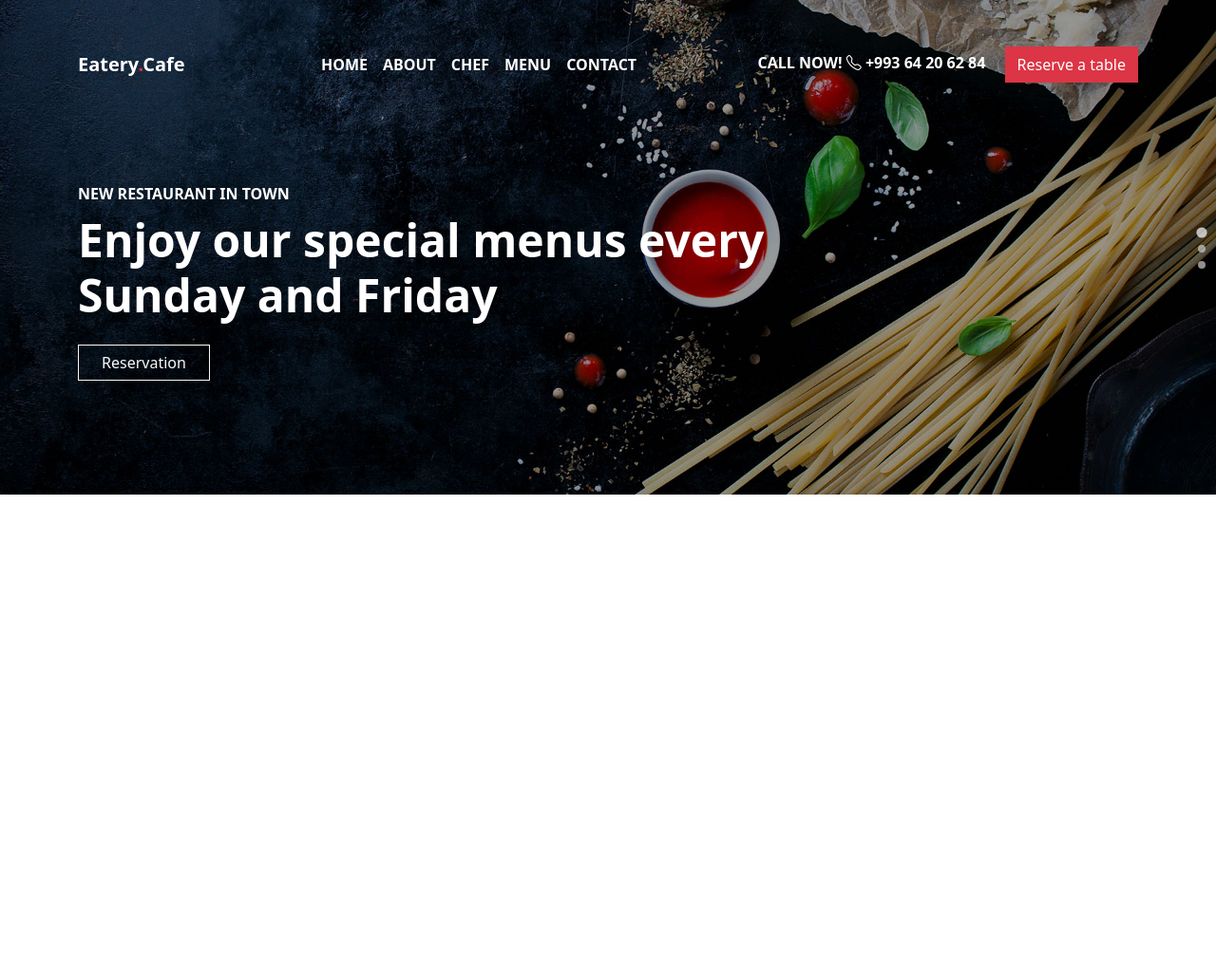
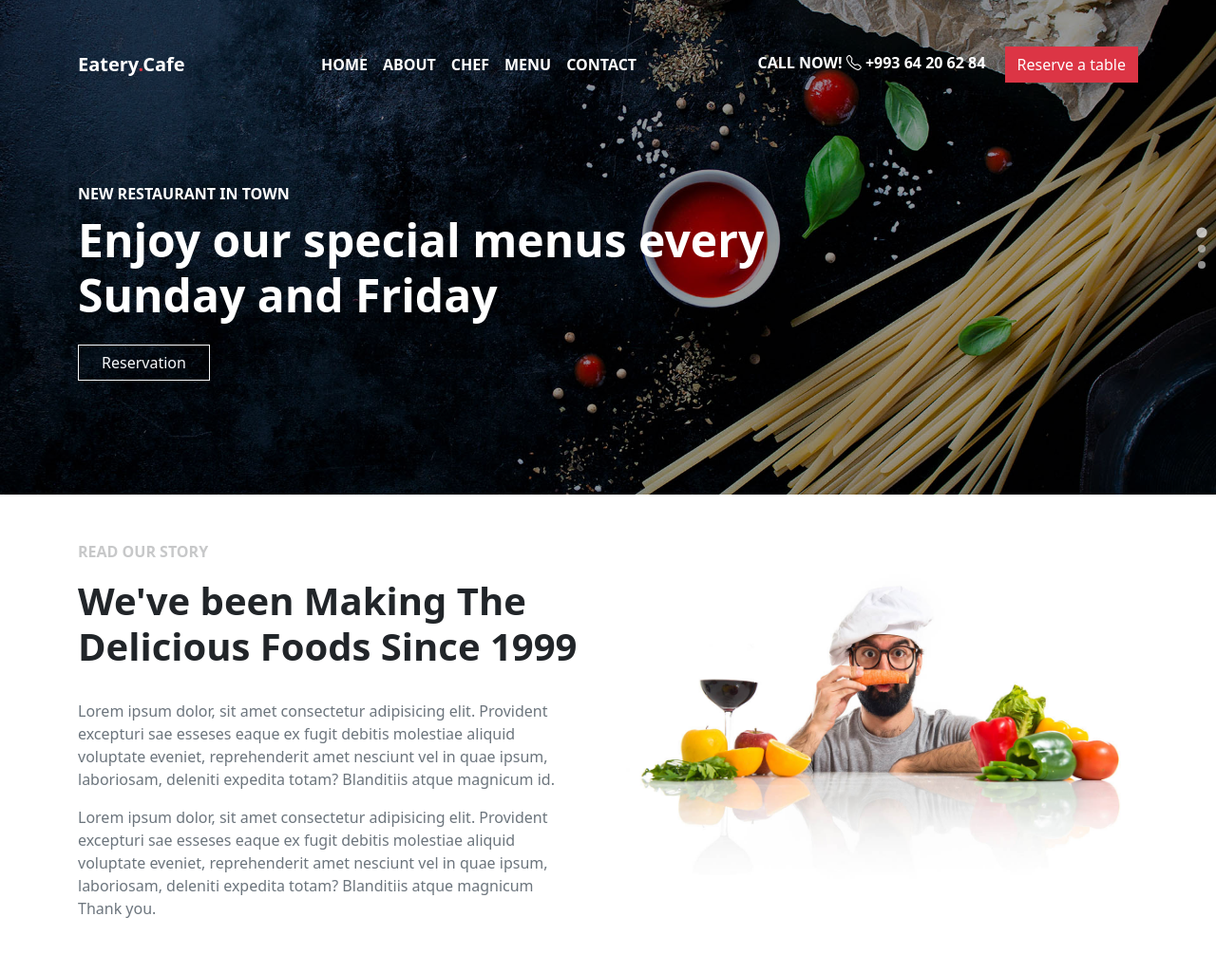
Before and after one commit to Arslanov-M/AS2, a plain HTML site: page index.html in a window 1280 px wide. Shown: the whole page at 95% size. Before the commit the page ends 800 px from the top, so only its background shows below. Drawn offline with Linux system fonts and the light colour scheme.

Commit message:
Connected section-2

```diff
--- a/index.html
+++ b/index.html
@@ -199,6 +199,27 @@
             </ul>
         </div>
     </section>
+    <!-- section-2 -->
+    <div class="container-xl py-5">
+        <div class="row text-center text-lg-start">
+            <div class="col-12 col-lg-6" data-aos="zoom-out" data-aos-duration="2500">
+                <div class="fw-bold opacity-25">READ OUR STORY</div>
+                <div class="h1 fw-bold py-3">
+                    <div>We've been Making The</div>
+                    <div>Delicious Foods Since 1999</div>
+                </div>
+                <div class="text-secondary pe-4">
+                    <div class="py-2">Lorem ipsum dolor, sit amet consectetur adipisicing elit. Provident excepturi sae esseses eaque ex fugit debitis molestiae aliquid voluptate eveniet, reprehenderit amet nesciunt vel in quae ipsum, laboriosam, deleniti expedita totam? Blanditiis atque magnicum id.</div>
+                    <div class="py-2">Lorem ipsum dolor, sit amet consectetur adipisicing elit. Provident excepturi sae esseses eaque ex fugit debitis molestiae aliquid voluptate eveniet, reprehenderit amet nesciunt vel in quae ipsum, laboriosam, deleniti expedita totam? Blanditiis atque magnicum Thank you.</div>
+                </div>
+            </div>
+            <div class="col-12 col-lg-6">
+                <a href="#">
+                    <img class="img-fluid" src="./img/about-image.jpg" alt="" data-aos="zoom-in" data-aos-duration="2500" data-fancybox="gallery" data-caption="HELLOUuu">
+                </a>
+            </div>
+        </div>
+    </div>
 
     <!-- JS -->
     <script src="js/bootstrap.bundle.min.js"></script>
```
